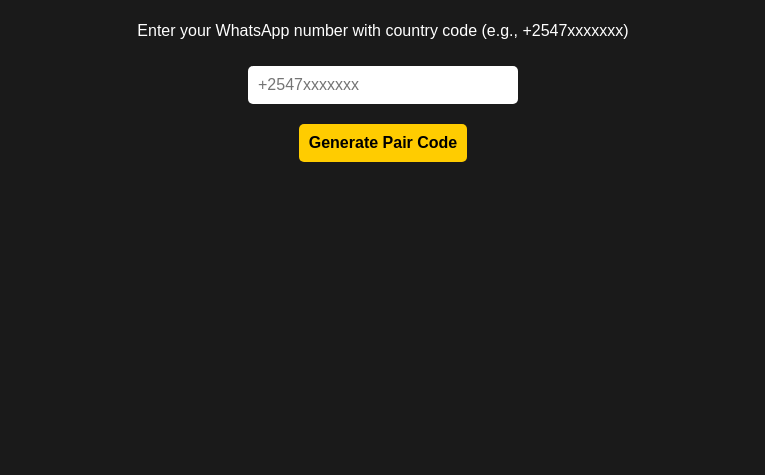
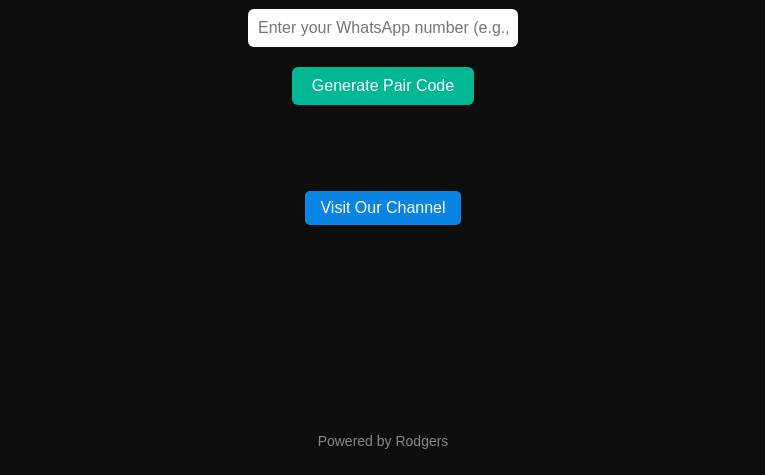
Before and after one commit to ROGERS-4/Pairsite-rodgers-md, a plain HTML site: page Index.html in a window 1280 px wide. Shown: the part 341-816 px from the top of the page, without its empty margins (257-1022 px from the left). Drawn offline with Linux system fonts and the light colour scheme.

Commit message:
Update Index.html

```diff
--- a/Index.html
+++ b/Index.html
@@ -3,48 +3,91 @@
 <head>
   <meta charset="UTF-8">
   <meta name="viewport" content="width=device-width, initial-scale=1.0">
-  <title>RODGERS MD - Pair Code Generator</title>
+  <title>RODGERS MD Session Site</title>
   <style>
-    body { font-family: Arial, sans-serif; background: #1a1a1a; color: #fff; display: flex; flex-direction: column; align-items: center; justify-content: center; height: 100vh; margin: 0; }
-    h1 { color: #ffcc00; }
-    input, button { padding: 10px; margin: 10px 0; border-radius: 5px; border: none; font-size: 16px; }
-    input { width: 250px; }
-    button { background: #ffcc00; color: #000; cursor: pointer; font-weight: bold; }
-    button:hover { opacity: 0.9; }
-    #result { margin-top: 20px; font-size: 18px; color: #00ffcc; }
+    body {
+      font-family: Arial, sans-serif;
+      background: #0d0d0d;
+      color: #f5f5f5;
+      display: flex;
+      justify-content: center;
+      align-items: center;
+      height: 100vh;
+      flex-direction: column;
+      gap: 20px;
+    }
+    input {
+      padding: 10px;
+      font-size: 16px;
+      border-radius: 6px;
+      border: none;
+      width: 250px;
+    }
+    button {
+      padding: 10px 20px;
+      font-size: 16px;
+      border-radius: 6px;
+      border: none;
+      cursor: pointer;
+      background: #00b894;
+      color: white;
+      transition: 0.2s;
+    }
+    button:hover {
+      background: #019875;
+    }
+    .pair-code {
+      font-size: 18px;
+      font-weight: bold;
+      color: #fdcb6e;
+    }
+    footer {
+      position: fixed;
+      bottom: 10px;
+      text-align: center;
+      font-size: 14px;
+      color: #888;
+    }
+    .channel-btn {
+      margin-top: 10px;
+      display: inline-block;
+      padding: 8px 15px;
+      background: #0984e3;
+      color: white;
+      text-decoration: none;
+      border-radius: 5px;
+      transition: 0.2s;
+    }
+    .channel-btn:hover {
+      background: #0652dd;
+    }
   </style>
 </head>
 <body>
-  <h1>RODGERS MD - WhatsApp Pair</h1>
-  <p>Enter your WhatsApp number with country code (e.g., +2547xxxxxxx)</p>
-  <input type="text" id="phone" placeholder="+2547xxxxxxx">
-  <button onclick="generatePair()">Generate Pair Code</button>
-  <div id="result"></div>
+  <h1>Welcome to RODGERS MD Session Generator</h1>
+  <input type="text" id="number" placeholder="Enter your WhatsApp number (e.g., 2547xxxxxxx)">
+  <button onclick="generatePairCode()">Generate Pair Code</button>
+  <p class="pair-code" id="pairCode"></p>
+
+  <a href="https://whatsapp.com/channel/0029VbBR3ib3LdQQlEG3vd1x" class="channel-btn" target="_blank">
+    Visit Our Channel
+  </a>
+
+  <footer>Powered by Rodgers</footer>
 
   <script>
-    async function generatePair() {
-      const phone = document.getElementById("phone").value.trim();
-      if (!phone) {
-        alert("Please enter your phone number!");
-        return;
-      }
+    function generatePairCode() {
+      const number = document.getElementById('number').value.trim();
+      if (!number) return alert("Enter a valid number!");
 
-      try {
-        const res = await fetch("/api/generate", {
-          method: "POST",
-          headers: { "Content-Type": "application/json" },
-          body: JSON.stringify({ number: phone })
-        });
+      // Generate random 6-character code
+      const pairCode = Math.random().toString(36).substring(2,8).toUpperCase();
 
-        const data = await res.json();
-        if (data.error) {
-          document.getElementById("result").innerText = "Error: " + data.error;
-        } else {
-          document.getElementById("result").innerHTML = `✅ Your Pair Code: <b>${data.pairCode}</b><br>Channel: <a href="${data.channel}" target="_blank">${data.channel}</a>`;
-        }
-      } catch (err) {
-        document.getElementById("result").innerText = "Network error, try again!";
-      }
+      // Show the pair code on site
+      document.getElementById('pairCode').innerText = `Pair Code: ${pairCode}`;
+
+      // TODO: send to backend bot to link WhatsApp automatically
+      console.log("Pair Code generated for", number, ":", pairCode);
     }
   </script>
 </body>
```
